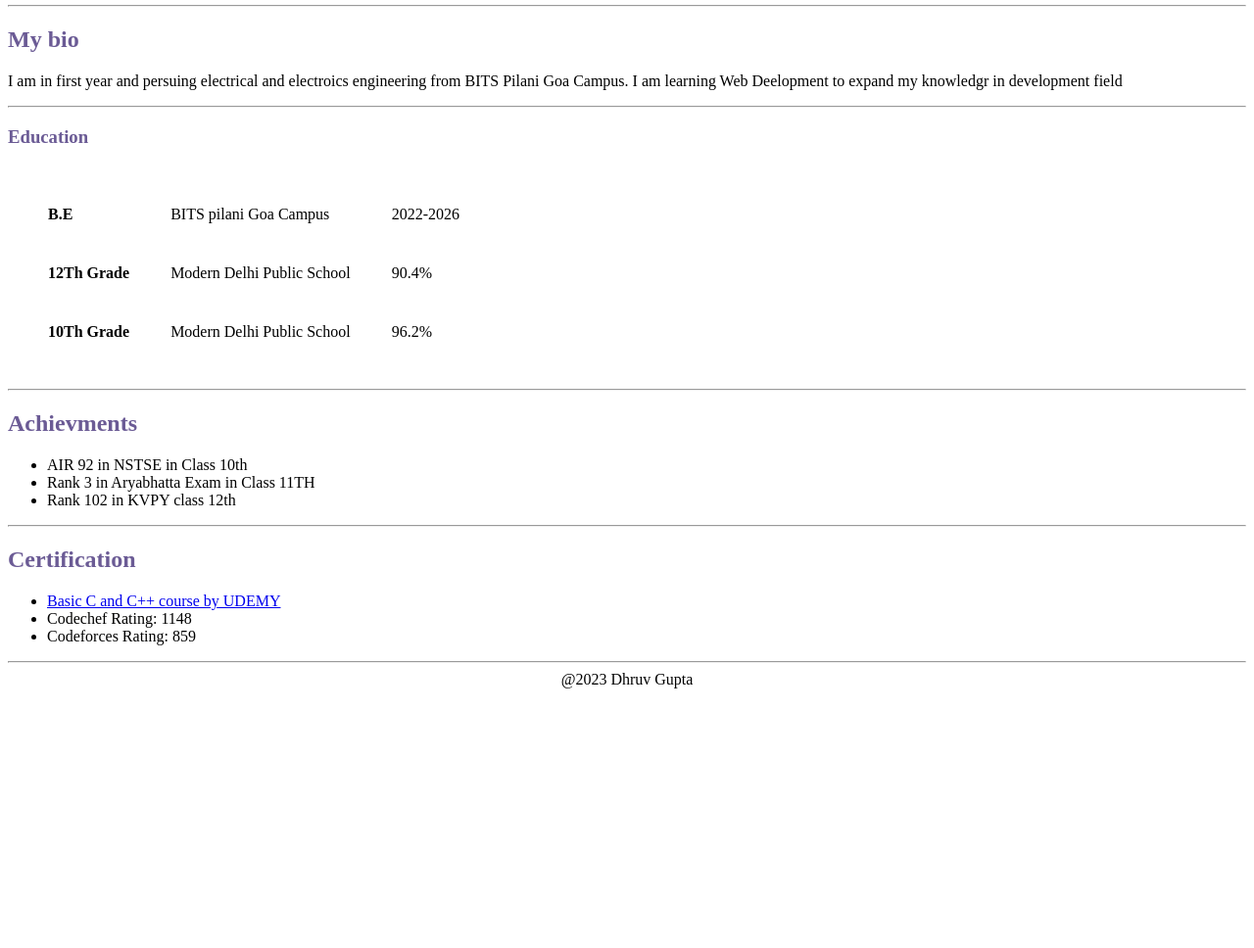
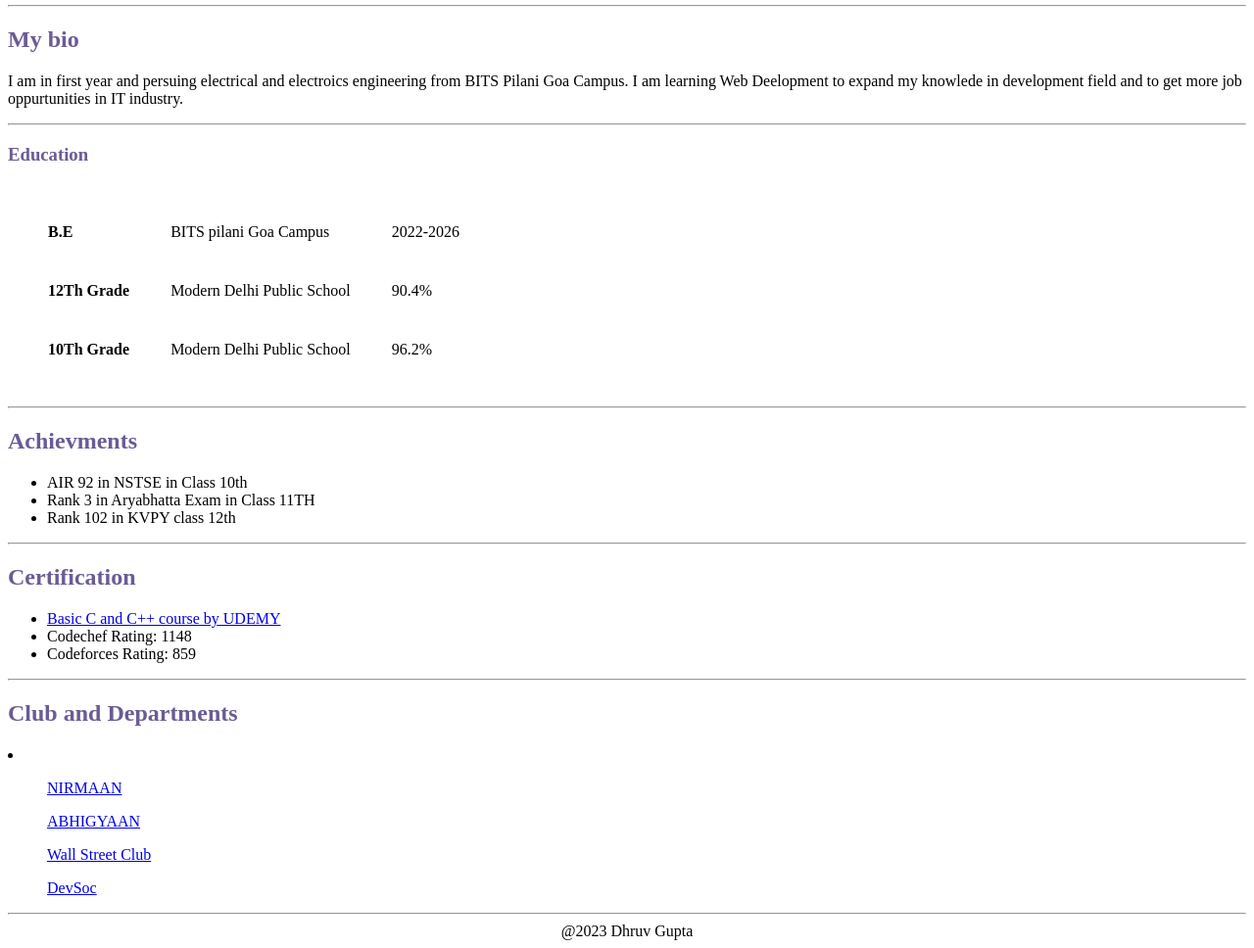
Before and after one commit to CodeBrecher/MyCV, a plain HTML site: page index.html in a window 1280 px wide. Shown: the part 287-1255 px from the top of the page at 98% size. Before the commit the page ends 998 px from the top, so only its background shows below. Drawn offline with Linux system fonts and the light colour scheme.

Commit message:
Update index.html

```diff
--- a/index.html
+++ b/index.html
@@ -30,7 +30,7 @@
         </table>
         <hr>
         <H2 style="color: #6b5b95">My bio</H2>
-        <p>I am in first year and persuing electrical and electroics engineering from BITS Pilani Goa Campus. I am learning Web Deelopment to expand my knowledgr in development field</p>
+        <p>I am in first year and persuing electrical and electroics engineering from BITS Pilani Goa Campus. I am learning Web Deelopment to expand my knowlede in development field and to get more job oppurtunities in IT industry.</p>
         <hr>
         <H3 style="color:#6b5b95">Education</H3>
         <table cellspacing = "40px">
@@ -65,6 +65,16 @@
         <li>Codeforces Rating: 859</li>
         </ul>
         <hr>
+        <H2 style="color: #6b5b95">Club and Departments</H2>
+        <li>
+            <ul><a href="https://www.bits-pilani.ac.in/goa/NIRMAAN">NIRMAAN</a></ul>
+            <ul><a href="https://www.abhigyaan-bpgc.in/">ABHIGYAAN</a></ul>
+            <ul><a href="https://www.instagram.com/wsc.bitsgoa/?hl=en">Wall Street Club</a></ul>
+            <ul><a href="https://devsoc.club/">DevSoc</a></ul>
+        </li>
+
+
+        <hr>
         <footer>
             <center>@2023 Dhruv Gupta</center>
         </footer>
@@ -73,6 +83,7 @@
 
 
 
+
     </body>
 
 </html>
```
